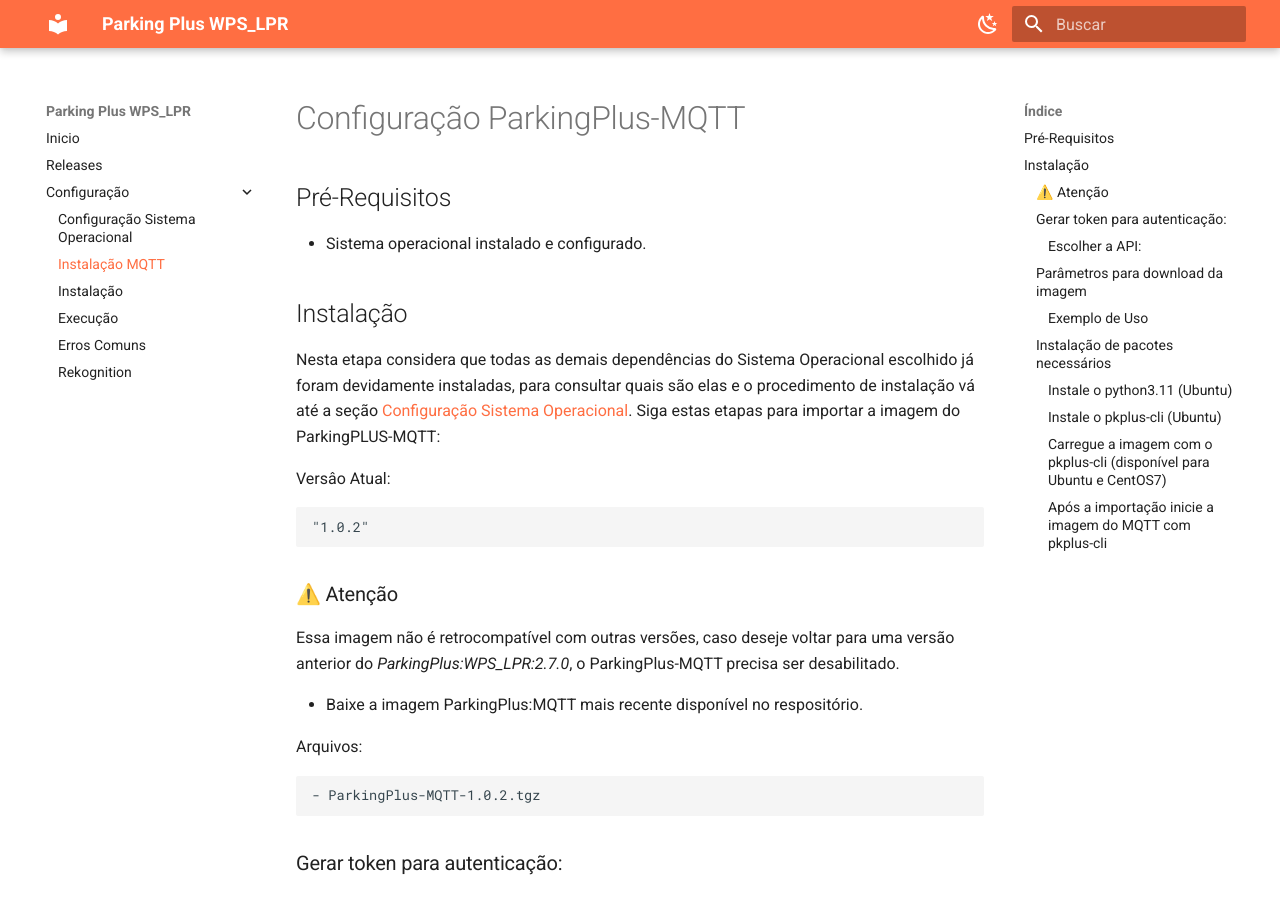
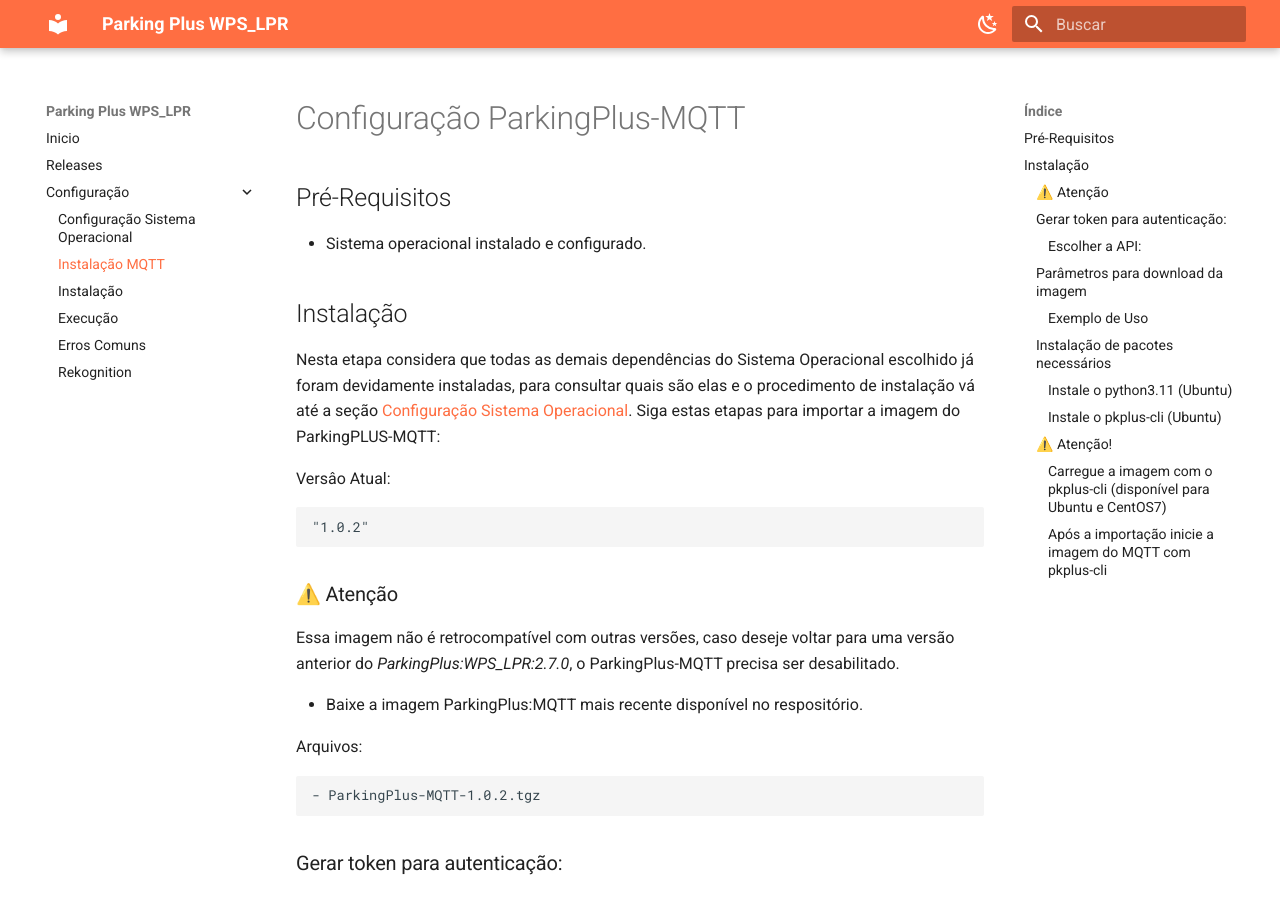
Before and after one commit to victorhjk/manual_wps_lpr, an MkDocs documentation site: the page built from docs/instalacao_mqtt.md, in a window 1280 px wide and 900 px high. Built offline with MkDocs 1.6.1 and Material for MkDocs 9.7.7, drawn with Linux system fonts in a browser that asks for light colours; the version menu is left out.

Commit message:
Update Manual

```diff
--- a/docs/instalacao_mqtt.md
+++ b/docs/instalacao_mqtt.md
@@ -69,7 +69,8 @@
 
 [Instalação pkplus-cli svc](instalacao.md#instale-o-pkplus-cli-ubuntu)
 
-> ⚠️ **Atenção!**
+
+### ⚠️ **Atenção!**
 >
 > Execute o comando abaixo para criar a nova rede parkingplus_mqtt
 >
```
Also changed, not shown: 3 other files.
